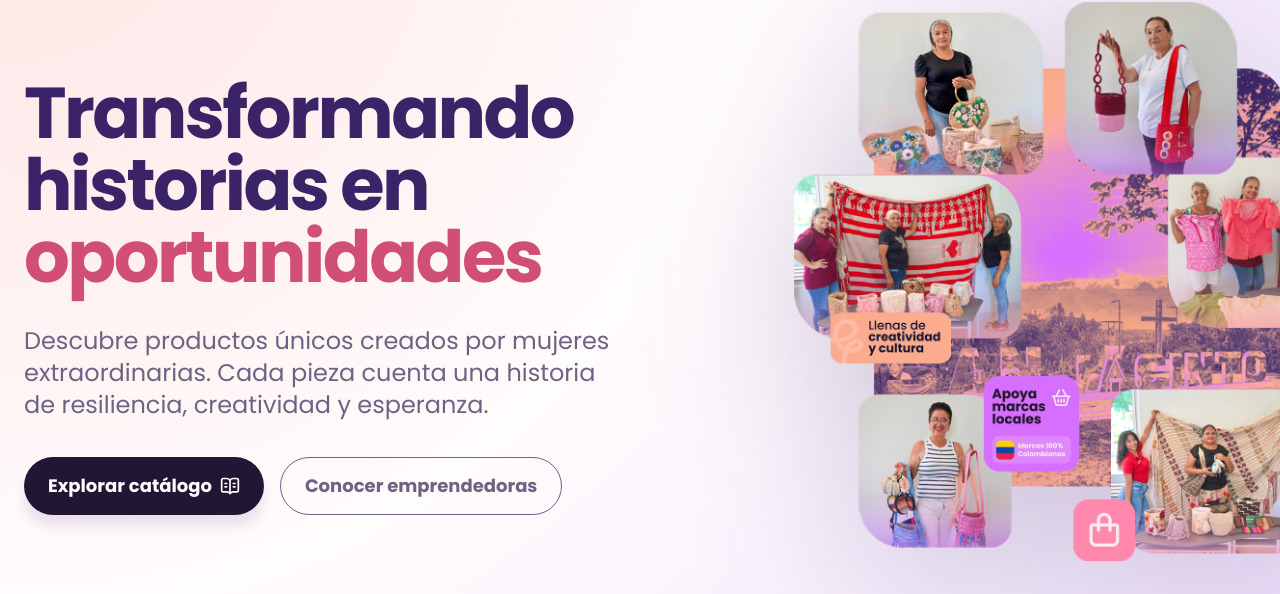
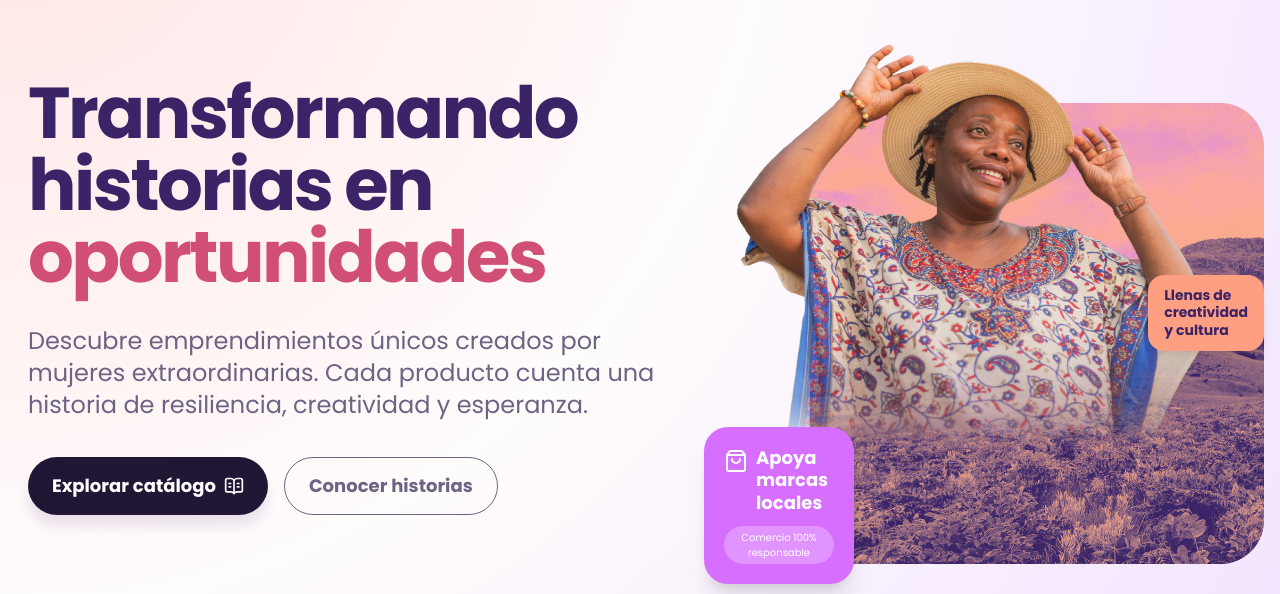
Before and after one commit to cerjattin/redcatlog_frontend, a React (Vite) app: page / in a window 1280 px wide. Shown: the part 206-800 px from the top of the page. Built offline with nearby package versions, Linux system fonts and the light colour scheme; no server answers.

Commit message:
Revertir cambios posteriores al 1 de julio de 2026

```diff
--- a/src/features/public/pages/HomePage.tsx
+++ b/src/features/public/pages/HomePage.tsx
@@ -106,13 +106,7 @@ function formatStatValue(value: number) {
   return value > 0 ? `${value}+` : "0";
 }
 
-function SectionHeading({
-  title,
-  subtitle,
-}: {
-  title: string;
-  subtitle: string;
-}) {
+function SectionHeading({ title, subtitle }: { title: string; subtitle: string }) {
   return (
     <div className="text-center">
       <h2 className="text-3xl font-bold leading-[1.1] text-[#211734] md:text-[40px]">
@@ -125,13 +119,7 @@ function SectionHeading({
   );
 }
 
-function PrimaryLink({
-  to,
-  children,
-}: {
-  to: string;
-  children: React.ReactNode;
-}) {
+function PrimaryLink({ to, children }: { to: string; children: React.ReactNode }) {
   return (
     <Link
       to={to}
@@ -145,40 +133,54 @@ function PrimaryLink({
 function Hero() {
   return (
     <section className="relative min-h-[760px] overflow-hidden bg-[radial-gradient(circle_at_0%_5%,#ffe3e3_0%,#fffcfc_50%,#f2e3ff_100%)] pt-[104px] lg:min-h-[900px]">
-      <div className="relative mx-auto grid max-w-[1320px] items-center gap-8 px-5 py-14 md:px-8 lg:min-h-[796px] lg:grid-cols-[560px_1fr] lg:px-6 lg:py-16 xl:grid-cols-[600px_1fr]">
-        <div className="relative z-20">
-          <h1 className="max-w-[620px] text-[46px] font-bold leading-none tracking-[-0.035em] text-[#3a2467] sm:text-6xl lg:text-[68px] xl:text-[72px]">
+      <div className="relative mx-auto grid max-w-[1224px] items-center gap-10 px-5 py-14 md:px-8 lg:min-h-[796px] lg:grid-cols-[656px_1fr] lg:px-0 lg:py-16">
+        <div className="relative z-10">
+          <h1 className="max-w-[656px] text-[46px] font-bold leading-none tracking-[-0.035em] text-[#3a2467] sm:text-6xl lg:text-[72px]">
             Transformando historias en{" "}
             <span className="text-[#d14e75]">oportunidades</span>
           </h1>
 
-          <p className="mt-8 max-w-[600px] text-lg leading-[1.35] text-[#6d6383] md:text-2xl">
-            Descubre productos únicos creados por mujeres extraordinarias. Cada
-            pieza cuenta una historia de resiliencia, creatividad y esperanza.
+          <p className="mt-8 max-w-[656px] text-lg leading-[1.35] text-[#6d6383] md:text-2xl">
+            Descubre emprendimientos únicos creados por mujeres extraordinarias.
+            Cada producto cuenta una historia de resiliencia, creatividad y
+            esperanza.
           </p>
 
           <div className="mt-9 flex flex-wrap gap-4">
             <PrimaryLink to={paths.public.catalog}>
               Explorar catálogo <BookOpenText className="h-5 w-5" />
             </PrimaryLink>
-
             <Link
-              to={paths.public.entrepreneurs}
+              to={paths.public.about}
               className="inline-flex min-h-12 items-center justify-center rounded-full border border-[#6d6383] px-6 py-3.5 text-sm font-bold text-[#6d6383] transition hover:bg-white/70 md:text-lg"
             >
-              Conocer emprendedoras
+              Conocer historias
             </Link>
           </div>
         </div>
 
-        <div className="relative mx-auto w-full max-w-[560px] md:max-w-[720px] lg:-mr-20 lg:max-w-[880px] lg:translate-x-4 xl:-mr-28 xl:max-w-[980px]">
-          <div className="absolute -inset-8 rounded-full bg-white/30 blur-3xl" />
+        <div className="relative mx-auto w-full max-w-[560px] lg:translate-x-3">
+          <img
+            src="/home/hero.png"
+            alt="Mujer emprendedora sonriendo"
+            className="relative z-10 w-full"
+          />
 
-          <img
-            src="/home/hero2.png"
-            alt="Mujeres emprendedoras con productos"
-            className="relative z-10 w-full drop-shadow-[0_32px_70px_rgba(58,36,103,0.22)] md:scale-105 lg:scale-110 xl:scale-[1.15]"
-          />
+          <div className="absolute -bottom-5 left-0 z-20 w-[150px] rounded-[24px] bg-[#d66eff] p-5 text-white shadow-xl sm:left-[-32px]">
+            <div className="flex items-start gap-2 text-lg font-bold leading-tight">
+              <ShoppingBag className="mt-0.5 h-6 w-6 shrink-0" />
+              <span>Apoya marcas locales</span>
+            </div>
+            <p className="mt-3 rounded-full bg-white/25 px-3 py-1 text-center text-[10px]">
+              Comercio 100% responsable
+            </p>
+          </div>
+
+          <div className="absolute right-0 top-[46%] z-20 rounded-2xl bg-[#ff9f82] px-4 py-3 text-sm font-bold leading-tight text-[#3a2467] shadow-lg">
+            Llenas de
+            <br /> creatividad
+            <br /> y cultura
+          </div>
         </div>
       </div>
 
@@ -203,34 +205,10 @@ function Impact({
   citiesTotal: number;
 }) {
   const items = [
-    {
-      label: "Mujeres emprendedoras",
-      value: entrepreneursTotal,
-      icon: UsersRound,
-      color: "#d94673",
-      bg: "#ff88ac1a",
-    },
-    {
-      label: "Productos únicos",
-      value: productsTotal,
-      icon: Package,
-      color: "#698ae5",
-      bg: "#a0b8fb1a",
-    },
-    {
-      label: "Categorías",
-      value: categoriesTotal,
-      icon: Heart,
-      color: "#fb7d58",
-      bg: "#fbab8e1a",
-    },
-    {
-      label: "Ciudades",
-      value: citiesTotal,
-      icon: MapPin,
-      color: "#b545df",
-      bg: "#d66eff1a",
-    },
+    { label: "Mujeres emprendedoras", value: entrepreneursTotal, icon: UsersRound, color: "#d94673", bg: "#ff88ac1a" },
+    { label: "Productos únicos", value: productsTotal, icon: Package, color: "#698ae5", bg: "#a0b8fb1a" },
+    { label: "Categorías", value: categoriesTotal, icon: Heart, color: "#fb7d58", bg: "#fbab8e1a" },
+    { label: "Ciudades", value: citiesTotal, icon: MapPin, color: "#b545df", bg: "#d66eff1a" },
   ];
 
   return (
@@ -243,8 +221,7 @@ function Impact({
           </h2>
           <p className="mt-3 text-lg leading-[1.35] text-[#6d6383] md:text-2xl">
             Gracias a tu apoyo y la creatividad
-            <br className="hidden sm:block" /> de las mujeres emprendedoras de
-            esta red.
+            <br className="hidden sm:block" /> de las mujeres emprendedoras de esta red.
           </p>
         </div>
 
@@ -288,8 +265,7 @@ function Categories({ categories }: { categories: HomeCategory[] }) {
         <div className="mt-12 grid gap-6 sm:grid-cols-2 lg:grid-cols-4">
           {categories.map((category, index) => {
             const slug = normalizeSlug(category.slug || category.name);
-            const fallback =
-              fallbackCategories[index % fallbackCategories.length];
+            const fallback = fallbackCategories[index % fallbackCategories.length];
             const image = categoryImages[slug] ?? categoryImages[fallback.slug];
 
             return (
@@ -334,9 +310,7 @@ function ProductCard({ product }: { product: PublicProduct }) {
       <div className="p-5 md:p-6">
         <span className="inline-flex max-w-full items-center gap-2 rounded-full bg-[#a0b8fb]/20 px-3 py-2 text-xs text-[#698ae5]">
           <ShoppingBag className="h-4 w-4 shrink-0" />
-          <span className="truncate">
-            Por {getPublicProductEntrepreneurName(product)}
-          </span>
+          <span className="truncate">Por {getPublicProductEntrepreneurName(product)}</span>
         </span>
         <strong className="mt-4 block text-[28px] font-semibold leading-none text-[#3a2467]">
           {formatPublicProductPrice(product)}
@@ -349,13 +323,7 @@ function ProductCard({ product }: { product: PublicProduct }) {
   );
 }
 
-function Products({
-  products,
-  isLoading,
-}: {
-  products: PublicProduct[];
-  isLoading: boolean;
-}) {
+function Products({ products, isLoading }: { products: PublicProduct[]; isLoading: boolean }) {
   return (
     <section className="relative overflow-hidden bg-[linear-gradient(122deg,#ffe9e1_0%,#fff_50%,#fff0f4_100%)] py-[72px]">
       <div className="mx-auto max-w-[1224px] px-5 md:px-8 lg:px-0">
@@ -367,14 +335,9 @@ function Products({
         <div className="mt-12 grid gap-6 sm:grid-cols-2 lg:grid-cols-4">
           {isLoading
             ? Array.from({ length: 4 }).map((_, index) => (
-                <div
-                  key={index}
-                  className="h-[440px] animate-pulse rounded-[24px] bg-white/75"
-                />
+                <div key={index} className="h-[440px] animate-pulse rounded-[24px] bg-white/75" />
               ))
-            : products.map((product) => (
-                <ProductCard key={product.id} product={product} />
-              ))}
+            : products.map((product) => <ProductCard key={product.id} product={product} />)}
         </div>
 
         {!isLoading && products.length === 0 ? (
@@ -422,14 +385,13 @@ function Story() {
             <span className="font-bold text-[#fbab8e]">empoderamiento</span>
           </h2>
           <p className="mt-8 text-lg leading-[1.55] text-white/90 md:text-2xl">
-            Al apoyar estos emprendimientos, no solo adquieres productos únicos
-            y de calidad, sino que también contribuyes a la transformación de
-            vidas y comunidades enteras.
+            Al apoyar estos emprendimientos, no solo adquieres productos únicos y
+            de calidad, sino que también contribuyes a la transformación de vidas
+            y comunidades enteras.
           </p>
           <p className="mt-5 text-lg leading-[1.55] text-white/90 md:text-2xl">
-            Cada artículo representa horas de dedicación, talento y la valentía
-            de mujeres que han decidido escribir un nuevo capítulo en sus
-            historias.
+            Cada artículo representa horas de dedicación, talento y la valentía de
+            mujeres que han decidido escribir un nuevo capítulo en sus historias.
           </p>
           <Link
             to={paths.public.about}
@@ -459,8 +421,8 @@ function CallToAction() {
           </h2>
           <p className="mt-5 text-lg leading-[1.35] md:text-2xl">
             Estos emprendimientos no son sólo negocios, son evidencia de que el
-            talento y la determinación no tienen límites. Al apoyarlos, eres
-            parte de algo más grande.
+            talento y la determinación no tienen límites. Al apoyarlos, eres parte
+            de algo más grande.
           </p>
           <div className="mt-8">
             <Link
@@ -519,9 +481,7 @@ export function HomePage() {
           productsResult.status === "rejected" &&
           entrepreneursResult.status === "rejected"
         ) {
-          setHomeError(
-            "No fue posible cargar la información pública desde el backend.",
-          );
+          setHomeError("No fue posible cargar la información pública desde el backend.");
         }
       } finally {
         if (isMounted) setIsLoading(false);
@@ -535,10 +495,7 @@ export function HomePage() {
     };
   }, []);
 
-  const homeCategories = useMemo(
-    () => buildHomeCategories(products),
-    [products],
-  );
+  const homeCategories = useMemo(() => buildHomeCategories(products), [products]);
   const featuredProducts = useMemo(() => {
     const featured = products.filter((product) => product.isFeatured);
     return (featured.length > 0 ? featured : products).slice(0, 4);
```
Also changed, not shown: public/home/hero2.png (deleted).
